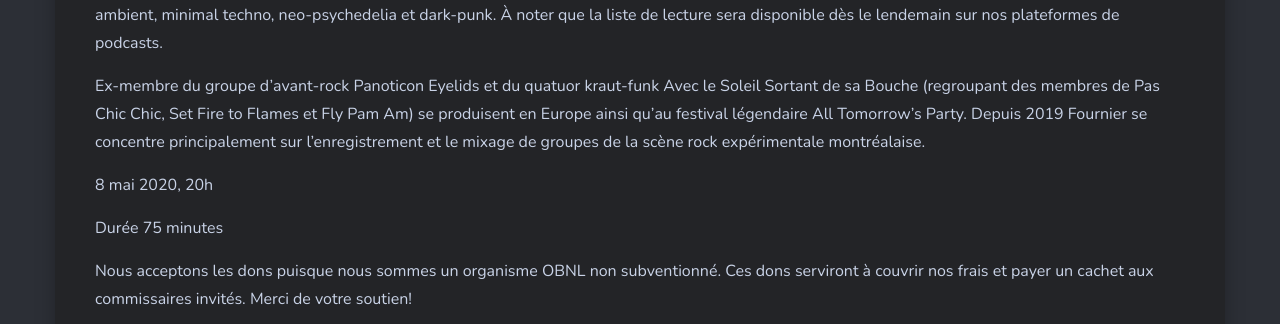
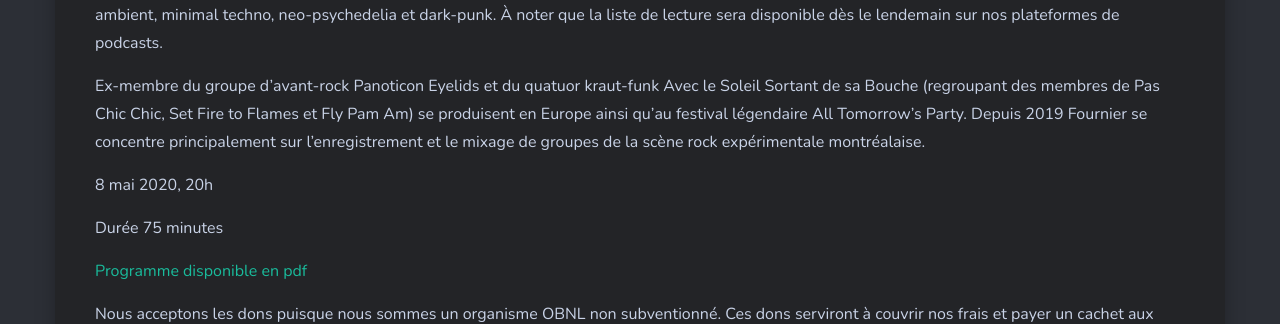
Before and after one commit to sessions-marteau/sessions-marteau-2.github.io, a Jekyll site: the page built from _pages/evenement-a-venir.md, in a window 1280 px wide and 900 px high, scrolled down 992 px, cut to the strip 0-324 px from the top of the window. Built offline with Jekyll 4.4.1, drawn with Linux system fonts in a browser that asks for light colours; nearby versions of some CDN libraries.

Commit message:
Update evenement-a-venir.md
ajout programme

```diff
--- a/_pages/evenement-a-venir.md
+++ b/_pages/evenement-a-venir.md
@@ -24,7 +24,7 @@ Ex-membre du groupe d'avant-rock Panoticon Eyelids et du quatuor kraut-funk Avec
 
 Durée 75 minutes
 
-
+[Programme disponible en pdf]({{ site.baseurl }}/uploads/session-005/program/Sessions-Marteau-005-Programme.pdf)
 
 
 Nous acceptons les dons puisque nous sommes un organisme OBNL non subventionné. Ces dons serviront à couvrir nos frais et payer un cachet aux commissaires invités. Merci de votre soutien!
```
